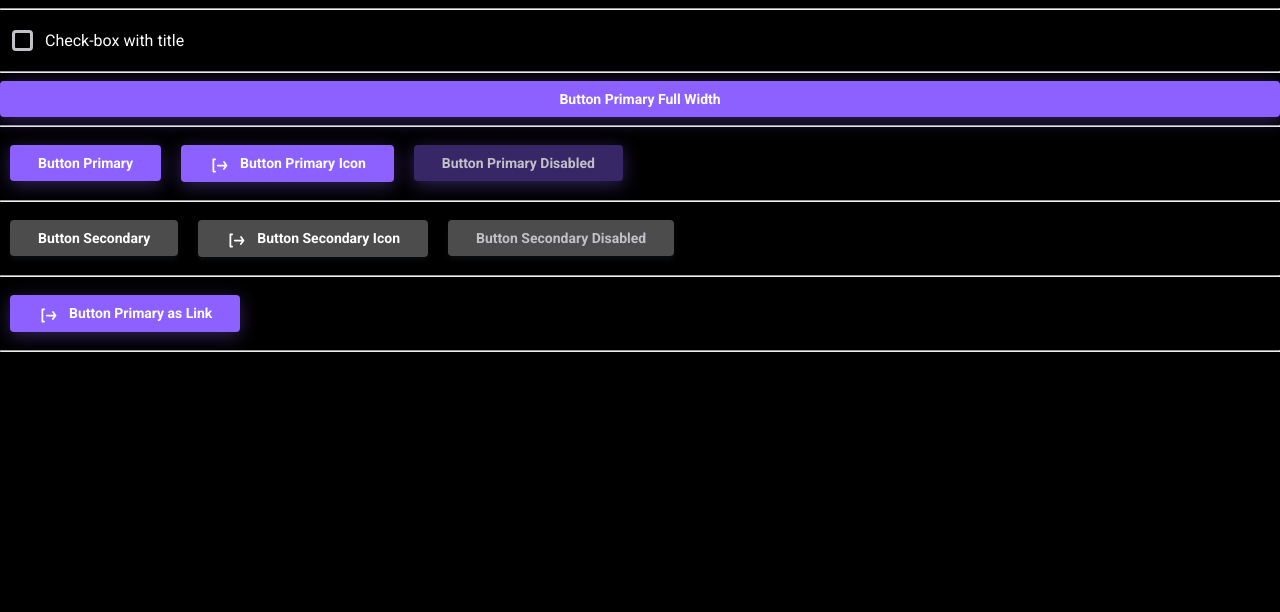
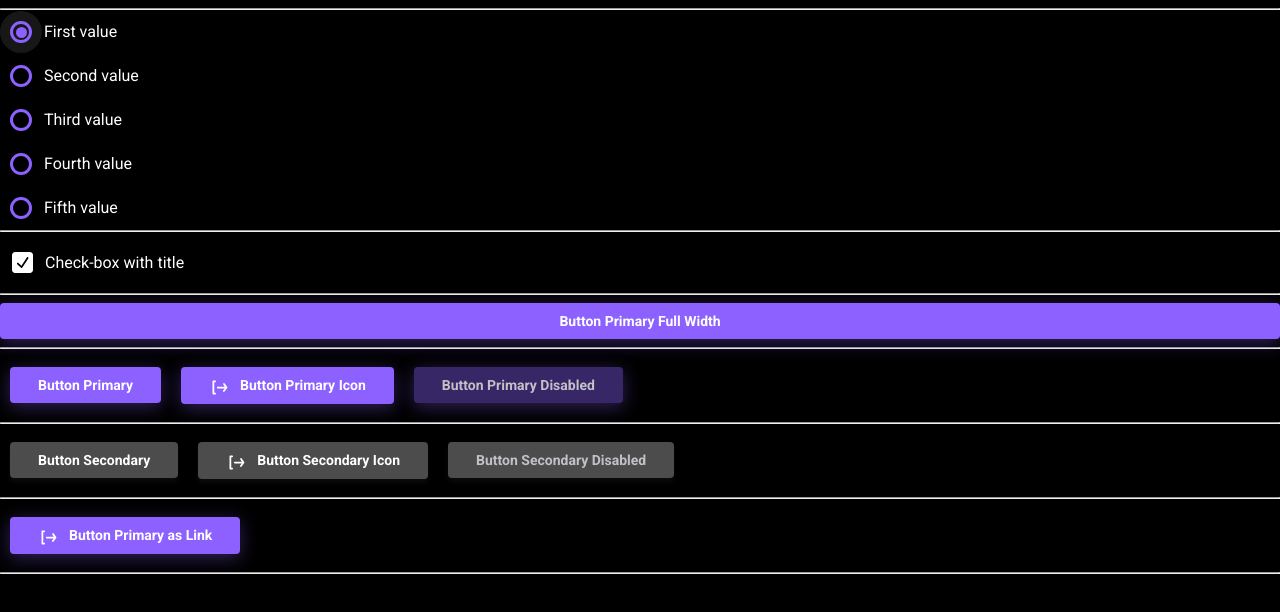
Before and after one commit to dnisaev/cards, a React (Vite) app: page / in a window 1280 px wide. Both pictures are taken after a click on the radio button 22 px from the left and 40 px from the top of the page. Shown: the top 612 px of the page. Built offline with nearby package versions, Linux system fonts and the light colour scheme.

Commit message:
add RadioGroup Component

```diff
--- a/src/App.tsx
+++ b/src/App.tsx
@@ -1,10 +1,23 @@
 import { Button } from '@/components/ui/button'
 import { Checkbox } from '@/components/ui/checkbox'
 import { Icon } from '@/components/ui/icon/'
+import { RadioGroup } from '@/components/ui/radiogroup'
 
 export function App() {
+  const radioGroupExampleArray = [
+    { label: 'First value', value: 'first' },
+    { label: 'Second value', value: 'second' },
+    { label: 'Third value', value: 'third' },
+    { label: 'Fourth value', value: 'fourth' },
+    { label: 'Fifth value', value: 'fifth' },
+  ]
+
   return (
     <div>
+      <hr />
+      <div style={{ margin: '10px' }}>
+        <RadioGroup options={radioGroupExampleArray} />
+      </div>
       <hr />
       <div>
         <Checkbox checked id={'c1'} title={'Check-box with title'} />
--- /dev/null
+++ b/src/components/ui/radiogroup/RadioGroup.module.scss
@@ -0,0 +1,83 @@
+/* reset */
+button {
+  all: unset;
+}
+
+.radioGroupRoot {
+  display: flex;
+  flex-direction: column;
+  gap: 20px;
+}
+
+.item {
+  width: 16px;
+  height: 16px;
+
+  background-color: transparent;
+  border: 3px solid var(--color-accent-500);
+  border-radius: 100%;
+
+  transition: 200ms box-shadow;
+
+  &:hover {
+    cursor: pointer;
+    background-color: var(--color-dark-500);
+    box-shadow: 0 0 0 10px var(--color-dark-500);
+  }
+
+  &:active {
+    background-color: var(--color-accent-900);
+    box-shadow: 0 0 0 10px var(--color-accent-900);
+  }
+
+  &:disabled {
+    cursor: initial;
+    background-color: transparent;
+    border: 3px solid var(--color-accent-900);
+    box-shadow: none;
+  }
+
+  &:focus {
+    background-color: var(--color-dark-700);
+    box-shadow: 0 0 0 10px var(--color-dark-700);
+  }
+}
+
+.indicator {
+  position: relative;
+
+  display: flex;
+  align-items: center;
+  justify-content: center;
+
+  width: 100%;
+  height: 100%;
+}
+
+.indicator::after {
+  content: '';
+
+  display: block;
+
+  width: 11px;
+  height: 11px;
+
+  background-color: var(--color-accent-500);
+  border-radius: 50%;
+}
+
+.indicatorDisabled::after {
+  background-color: var(--color-accent-900);
+}
+
+.label {
+  padding-left: 12px;
+}
+
+.labelDisabled {
+  color: var(--color-dark-100);
+
+  &:hover {
+    cursor: initial;
+  }
+}
--- /dev/null
+++ b/src/components/ui/radiogroup/RadioGroup.tsx
@@ -0,0 +1,52 @@
+import { ComponentPropsWithoutRef } from 'react'
+
+import * as RadioGroupRadix from '@radix-ui/react-radio-group'
+
+import s from './RadioGroup.module.scss'
+
+type Option = {
+  label: string
+  value: string
+}
+type RadioGroupProps = {
+  defaultValue?: string
+  disabled?: boolean
+  options: Option[]
+} & ComponentPropsWithoutRef<'div'>
+
+export const RadioGroup = (props: RadioGroupProps) => {
+  const { defaultValue, disabled, options } = props
+
+  return (
+    <form>
+      <RadioGroupRadix.Root
+        aria-label={'View density'}
+        className={s.radioGroupRoot}
+        defaultValue={defaultValue}
+      >
+        {options?.map(option => {
+          return (
+            <div key={option.value} style={{ alignItems: 'center', display: 'flex' }}>
+              <RadioGroupRadix.Item
+                className={s.item}
+                disabled={disabled}
+                id={`radio-${option.value}`}
+                value={option.value}
+              >
+                <RadioGroupRadix.Indicator
+                  className={disabled ? `${s.indicator} ${s.indicatorDisabled}` : s.indicator}
+                />
+              </RadioGroupRadix.Item>
+              <label
+                className={disabled ? `${s.label} ${s.labelDisabled}` : s.label}
+                htmlFor={`radio-${option.value}`}
+              >
+                {option.label}
+              </label>
+            </div>
+          )
+        })}
+      </RadioGroupRadix.Root>
+    </form>
+  )
+}
--- /dev/null
+++ b/src/components/ui/radiogroup/index.ts
@@ -0,0 +1 @@
+export * from './RadioGroup'
```
Also changed, not shown: 1 other file (tests, documents, lock files or other folders).
